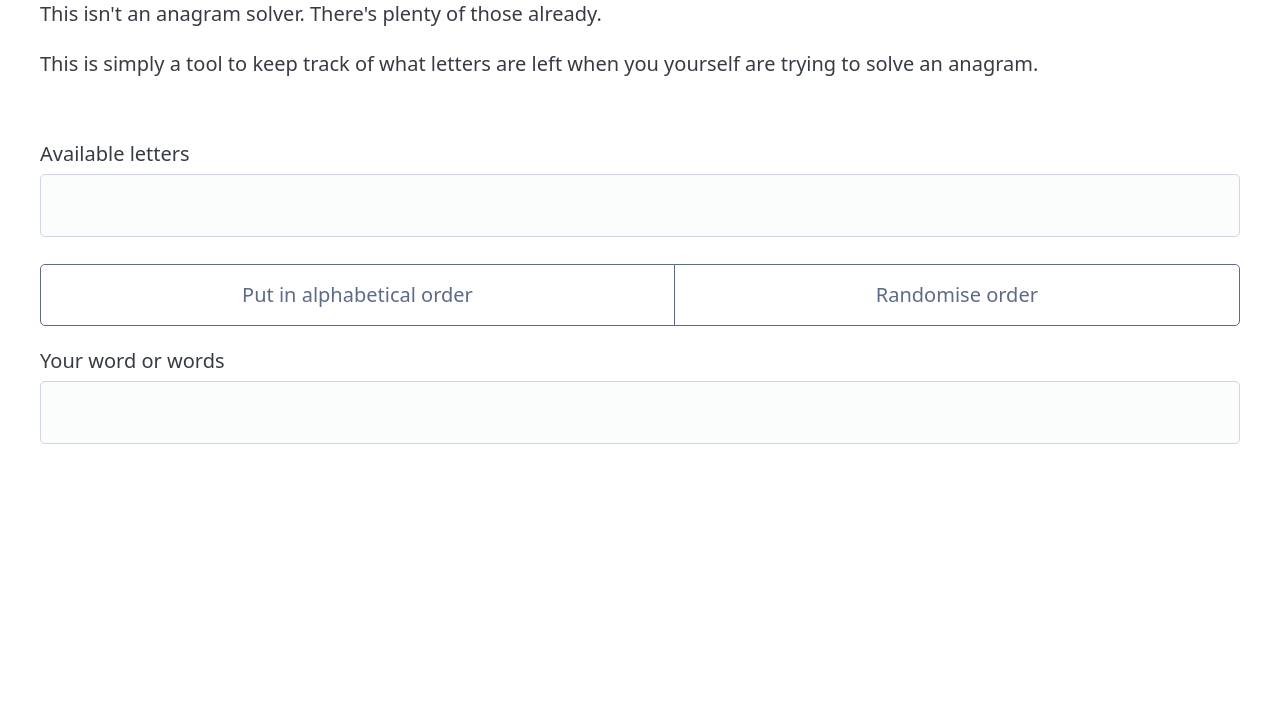
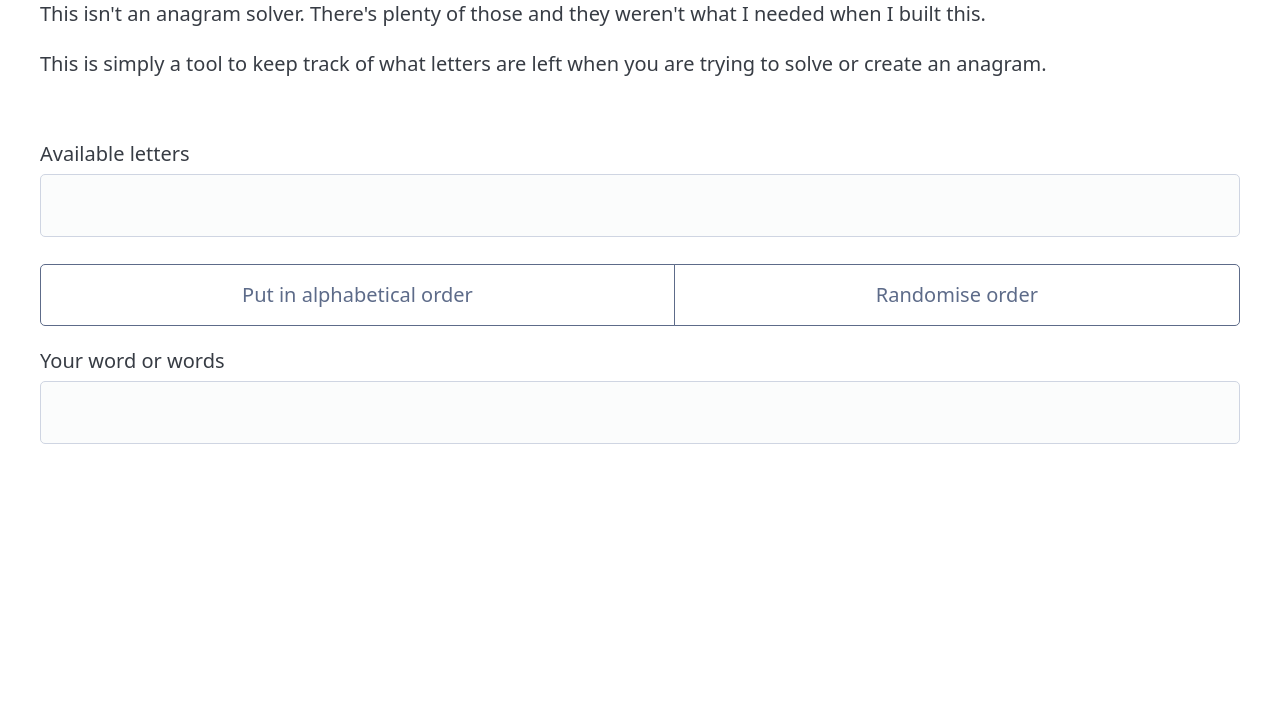
Before and after one commit to exonian/anagram-helper, a plain HTML site: page index.html in a window 1280 px wide. Shown: the part 86-800 px from the top of the page. Drawn offline with nearby package versions, Linux system fonts and the light colour scheme.

Commit message:
Copy tweak

```diff
--- a/index.html
+++ b/index.html
@@ -11,9 +11,9 @@
   <body>
     <header class="container">
       <h1>Anagram helper</h1>
-      <p>This isn't an anagram solver. There's plenty of those already.</p>
-      <p>This is simply a tool to keep track of what letters are left when you yourself
-        are trying to solve an anagram.</p>
+      <p>This isn't an anagram solver. There's plenty of those and they weren't what I needed when I built this.</p>
+      <p>This is simply a tool to keep track of what letters are left when you
+        are trying to solve or create an anagram.</p>
       </p>
     </header>
     <main class="container">
```
